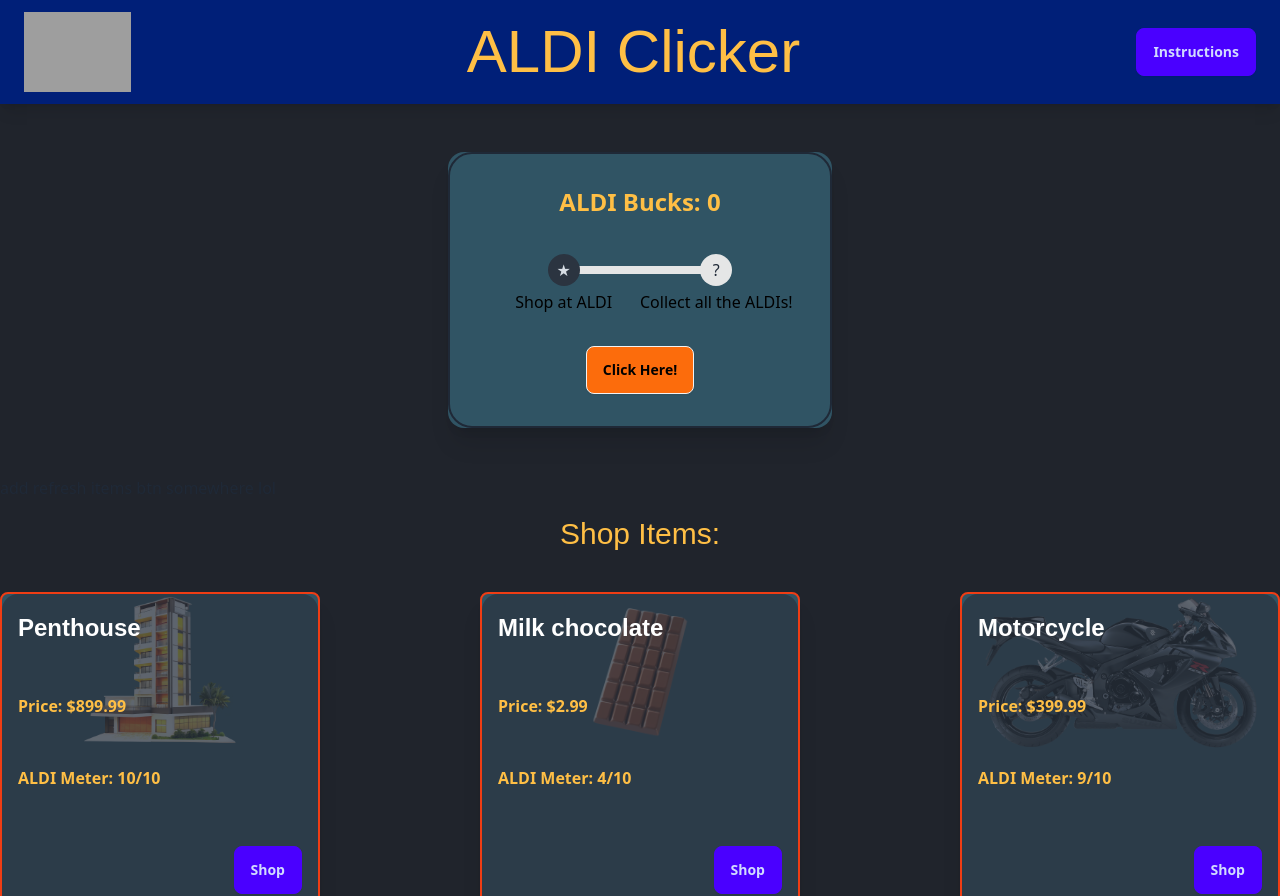
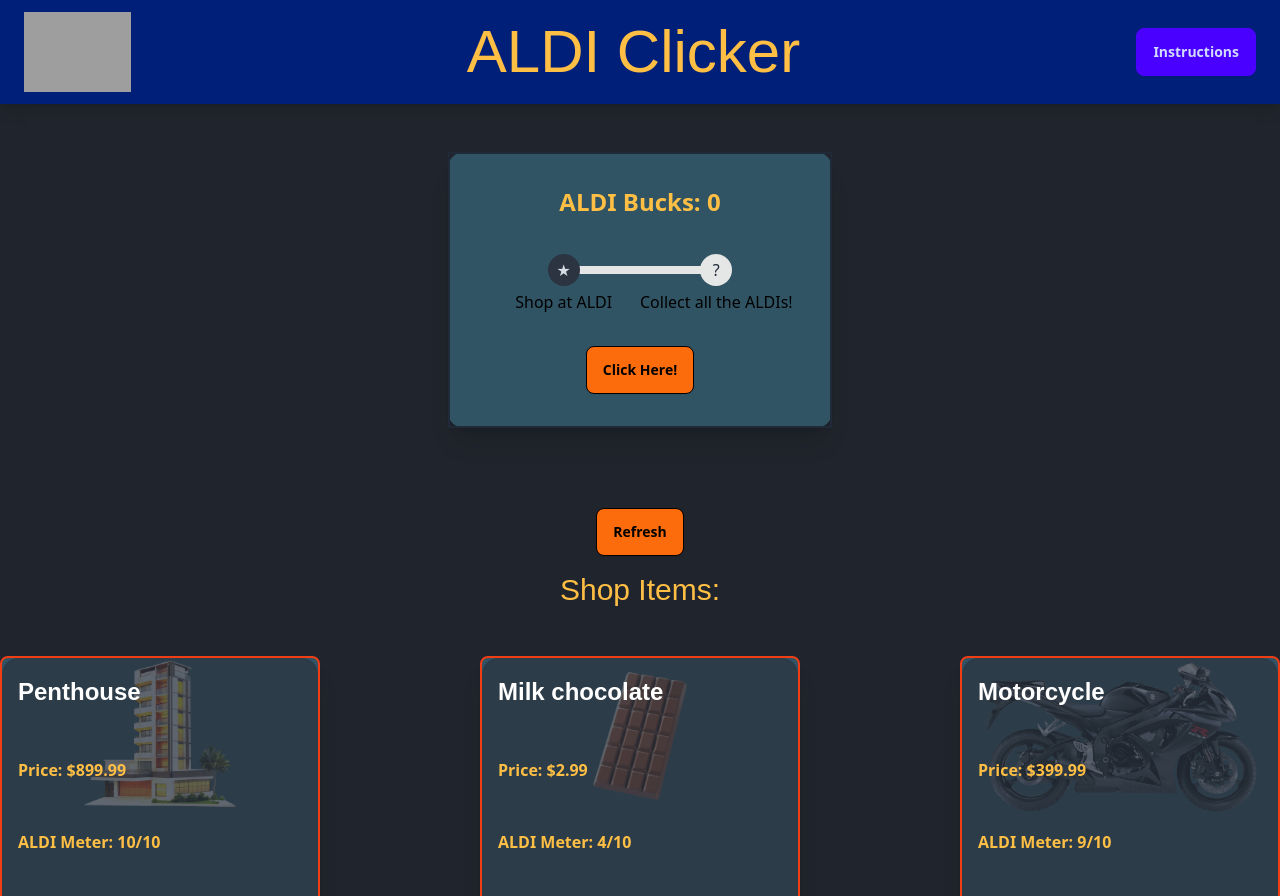
Before and after one commit to staten-island-tech/vue-reactivity-MatthewF710, a Vue app in the folder app/: page / in a window 1280 px wide. Shown: the top 896 px of the page. Built offline with nearby package versions, Linux system fonts and the light colour scheme; grey boxes are pictures that could not be loaded; a web font is replaced by a local one.

Commit message:
jlkjslkjsdkljsdlkjsdlkjsajdlksjadklajd

```diff
--- a/app/src/views/MainPage.vue
+++ b/app/src/views/MainPage.vue
@@ -3,7 +3,7 @@
     <NavBar></NavBar>
     <div class="flex justify-center pt-[3rem] pb-[3rem]">
       <div class="card bg-ALDIblue w-96 shadow-xl">
-        <div class="card-body items-center text-center border-2 rounded-3xl">
+        <div class="card-body items-center text-center border-2">
           <h2 class="text-2xl font-bold text-ALDIyellow">ALDI Bucks: {{ balance }}</h2>
           <div class="flex justify-center py-6">
             <ul class="steps">
@@ -12,28 +12,47 @@
             </ul>
           </div>
           <div class="card-actions">
-            <button class="btn bg-ALDIorange text-ALDIblack" @click="increaseBalance()">
+            <button
+              class="btn bg-ALDIorange text-ALDIblack border-[.1rem] border-ALDIblack hover:bg-ALDIorange hover:border-ALDIblack"
+              @click="increaseBalance()"
+            >
               Click Here!
             </button>
           </div>
         </div>
       </div>
     </div>
-    <h1>add refresh items btn somewhere lol</h1>
-    <div class="flex justify-center pt-[1rem] pb-[1rem]">
+    <div class="flex justify-center pt-[2rem] pb-[1rem]">
+      <button
+        class="btn bg-ALDIorange text-ALDIblack border-[.1rem] border-ALDIblack hover:bg-ALDIorange hover:border-ALDIblack"
+      >
+        Refresh
+      </button>
+    </div>
+    <div class="flex justify-center">
       <h1 class="text-ALDIyellow text-3xl font-ALDIFont">Shop Items:</h1>
     </div>
-    <div class="flex flex-wrap justify-center gap-[10rem] py-6">
+    <div class="flex flex-wrap justify-center gap-[10rem] py-[3rem]">
       <displaycard v-for="item in selectedItems" :key="item.name" :item="item">
-        <button class="btn btn-primary" @click="addToCart(item)">Shop</button>
+        <button
+          class="btn btn-primary border-[.1rem] border-ALDIblack hover:border-ALDIblack"
+          @click="addToCollection(item)"
+        >
+          Shop
+        </button>
       </displaycard>
     </div>
     <div class="flex justify-center pt-[1rem] pb-[1rem]">
       <h1 class="text-ALDIyellow text-3xl font-ALDIFont">Collected Items:</h1>
     </div>
     <div class="flex flex-wrap justify-center gap-[10rem] py-6">
-      <displaycard v-for="item in addedItems" :key="item.name" :item="item">
-        <h1>Shopped</h1>
+      <displaycard v-for="item in collectedItems" :key="item.name" :item="item">
+        <button
+          class="btn bg-ALDIred border-[.1rem] border-ALDIblack hover:bg-ALDIred hover:border-ALDIblack"
+          @click="removeFromCollection(item)"
+        >
+          (Un)Shop
+        </button>
       </displaycard>
     </div>
   </div>
@@ -44,21 +63,25 @@ import displaycard from '../components/displaycard.vue'
 import NavBar from '../components/NavBar.vue'
 import { items } from '../array.js'
 const selectedItems = reactive([])
-const addedItems = reactive([])
+const collectedItems = reactive([])
 const balance = ref(0)
-function addToCart(selectedItem) {
-  if (balance.value > selectedItem.price && !addedItems.includes(selectedItem)) {
-    balance.value -= selectedItem.price
-    //balance.value = Math.round()
-    addedItems.push(selectedItem)
+function addToCollection(selectedItem) {
+  if (balance.value > selectedItem.price && !collectedItems.includes(selectedItem)) {
+    balance.value = Math.round(balance.value - selectedItem.price)
+    collectedItems.push(selectedItem)
+    selectedItems.filter((item) => item != selectedItem) //fix this
   }
+}
+function removeFromCollection(selectedItem) {
+  balance.value = Math.round(balance.value + selectedItem.price)
+  collectedItems.filter((item) => item != selectedItem) //fix this
 }
 function increaseBalance() {
   balance.value += 1
 }
 while (selectedItems.length < 3) {
   let randomNum = Math.floor(Math.random() * items.length)
-  if (!selectedItems.includes(items[randomNum]) && !addedItems.includes(items[randomNum])) {
+  if (!selectedItems.includes(items[randomNum]) && !collectedItems.includes(items[randomNum])) {
     selectedItems.push(items[randomNum])
   }
 }
```
